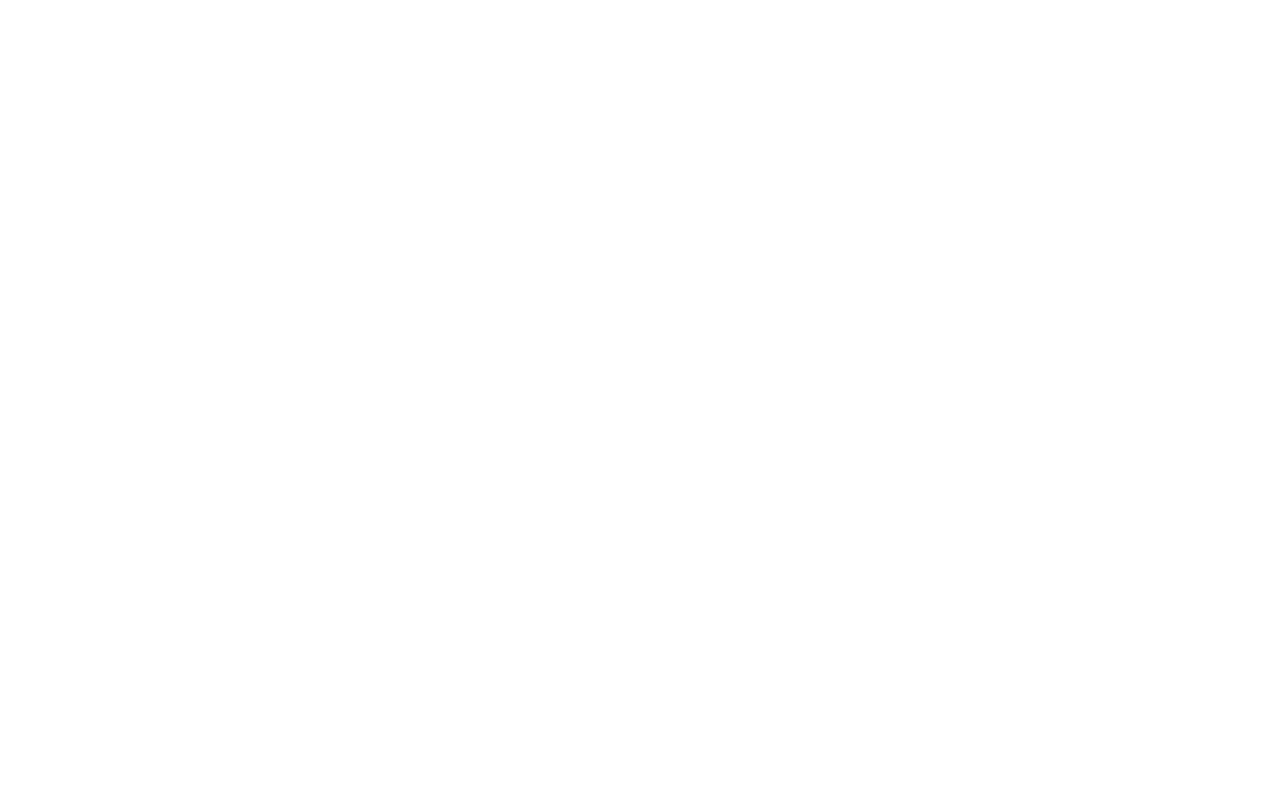
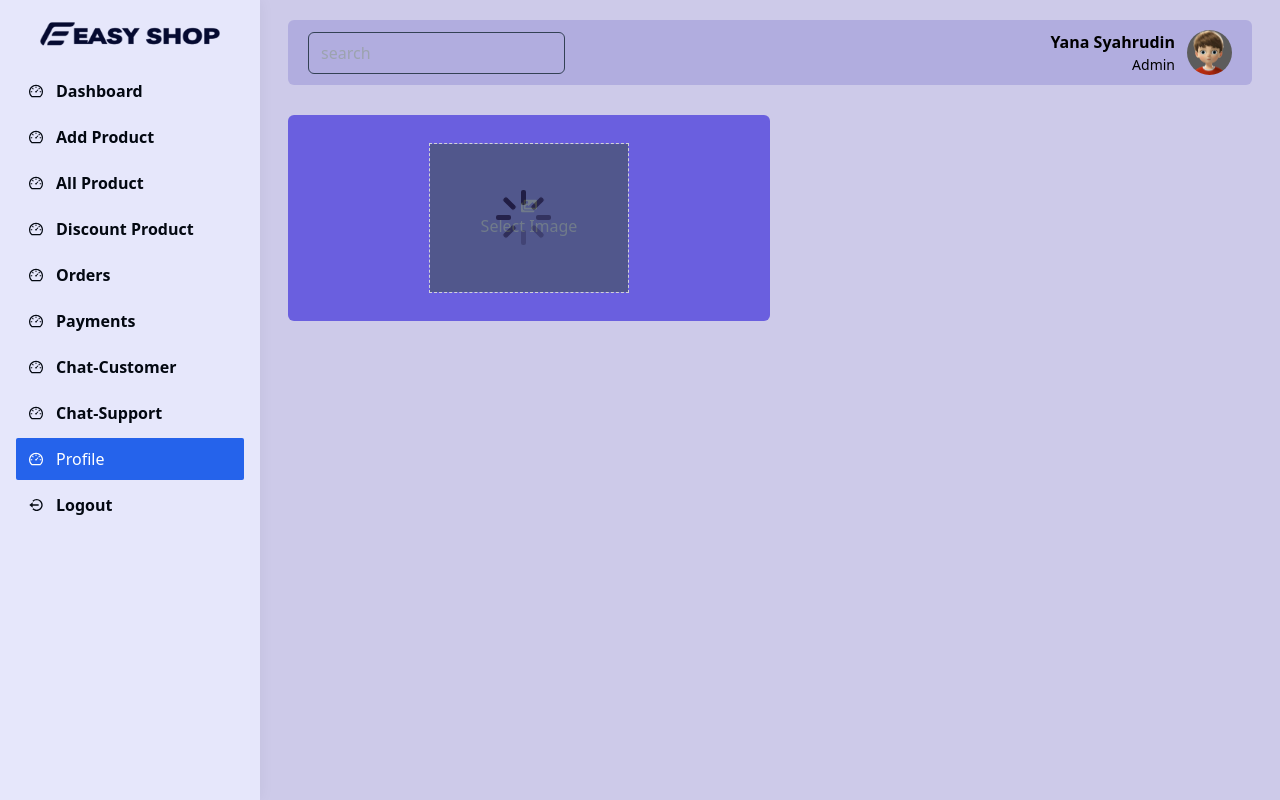
Before and after one commit to yanasyahrudin/ecomm-easyshop-dboard, a React (Create React App) app: page /seller/dashboard/profile in a window 1280 px wide. Before the commit this address had no page. Built offline with nearby package versions, Linux system fonts and the light colour scheme.

Commit message:
seller profile page design part 2

```diff
--- a/src/App.jsx
+++ b/src/App.jsx
@@ -4,7 +4,6 @@
 import Router from "./router/Router";
 import publicRoutes from "./router/routes/publicRoutes";
 import { getRoutes } from "./router/routes";
-
 
 function App() {
   const [allRoutes, setAllRoutes] = useState([...publicRoutes])
--- a/src/layout/Header.jsx
+++ b/src/layout/Header.jsx
@@ -1,5 +1,4 @@
 /** @format */
-
 import React from "react";
 import { FaList } from "react-icons/fa";
 
@@ -7,7 +6,6 @@
   return (
     <div className="fixed top-0 left-0 w-full py-5 px-2 lg:px-7 z-40">
       <div className="ml-0 lg:ml-[260px] rounded-md h-[65px] flex justify-between items-center bg-[#b1addf] px-5 transition-all">
-
         <div onClick={() => setShowSidebar(!showSidebar)} className="w-[35px] flex lg:hidden h-[35px] rounded-sm bg-indigo-500 shadow-lg hover:shadow-indigo-500/50 justify-center items-center cursor-pointer"
         >
           <span><FaList /></span>
--- a/src/layout/MainLayout.jsx
+++ b/src/layout/MainLayout.jsx
@@ -5,8 +5,6 @@
 
 const MainLayout = () => {
     const [showSidebar, setShowSidebar] = useState(false)
-
-
 
     return (
         <div className='bg-[#cdcae9] w-full min-h-screen '>
--- a/src/navigation/allNav.js
+++ b/src/navigation/allNav.js
@@ -118,4 +118,11 @@
         role: 'seller',
         path: '/seller/dashboard/chat-support'
     },
+    {
+        id: 17,
+        title: 'Profile',
+        icon: <AiOutlineDashboard />,
+        role: 'seller',
+        path: '/seller/dashboard/profile'
+    },
 ]
--- a/src/router/routes/sellerRoutes.js
+++ b/src/router/routes/sellerRoutes.js
@@ -8,6 +8,7 @@
 const Payments = lazy(()=> import('../../views/seller/Payments'))
 const SellerToAdmin = lazy(()=> import('../../views/seller/SellerToAdmin'))
 const SellerToCostumer = lazy(()=> import('../../views/seller/SellerToCustomer'))
+const Profile = lazy(()=> import('../../views/seller/Profile'))
 
 export const sellerRoutes = [
     {
@@ -68,4 +69,10 @@
         role: 'seller',
         status: 'active'
     },
+    {
+        path: '/seller/dashboard/profile',
+        element: <Profile/>,
+        role: 'seller',
+        status: 'active'
+    },
 ]
--- /dev/null
+++ b/src/views/seller/Profile.jsx
@@ -0,0 +1,47 @@
+/** @format */
+
+import React from "react";
+import { FaImages } from "react-icons/fa";
+import { FadeLoader } from "react-spinners";
+
+const Profile = () => {
+  const image = false;
+  const loader = true;
+
+  return (
+    <div className="px-2 lg:px-7 py-5">
+      <div className="w-full flex flex-wrap">
+        <div className="w-full md:w-6/12">
+          <div className="w-full p-4 bg-[#6a5fdf] rounded-md text-[#d0d2d6]">
+            <div className="flex justify-center items-center py-3">
+              {image ? (
+                <label htmlFor=""></label>
+              ) : (
+                <label
+                  className="flex justify-center items-center flex-col h-[150px] w-[200px] cursor-pointer border border-dashed hover:border-red-500 border-[#d0d2d6] relative"
+                  htmlFor="img"
+                >
+                  <span>
+                    <FaImages />
+                  </span>
+                  <span>Select Image</span>
+                  {loader && (
+                    <div className="bg-slate-600 absolute left-0 top-0 w-full h-full opacity-70 flex justify-center items-center z-20">
+                      <span>
+                        <FadeLoader />
+                      </span>
+                    </div>
+                  )}
+                </label>
+              )}
+            </div>
+          </div>
+        </div>
+
+        <div className="w-full md:w-6/12"></div>
+      </div>
+    </div>
+  );
+};
+
+export default Profile;
```
